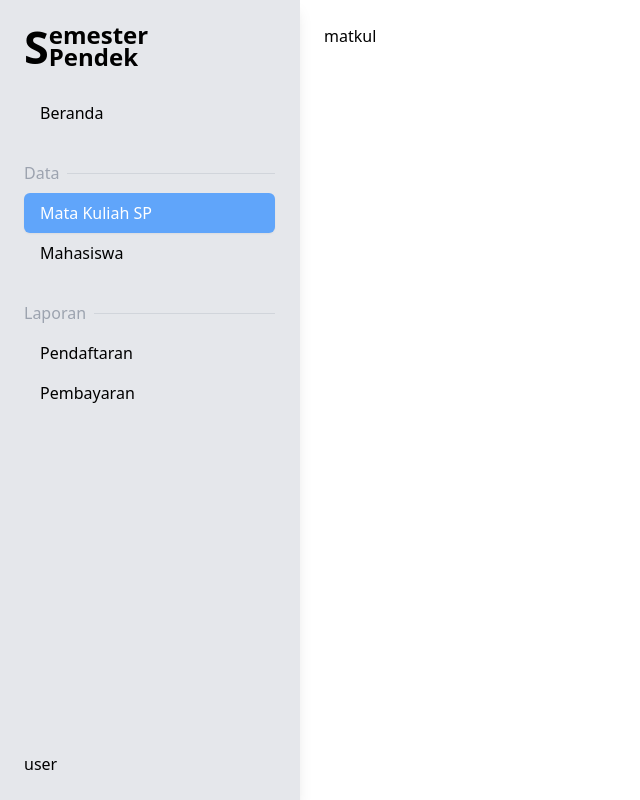
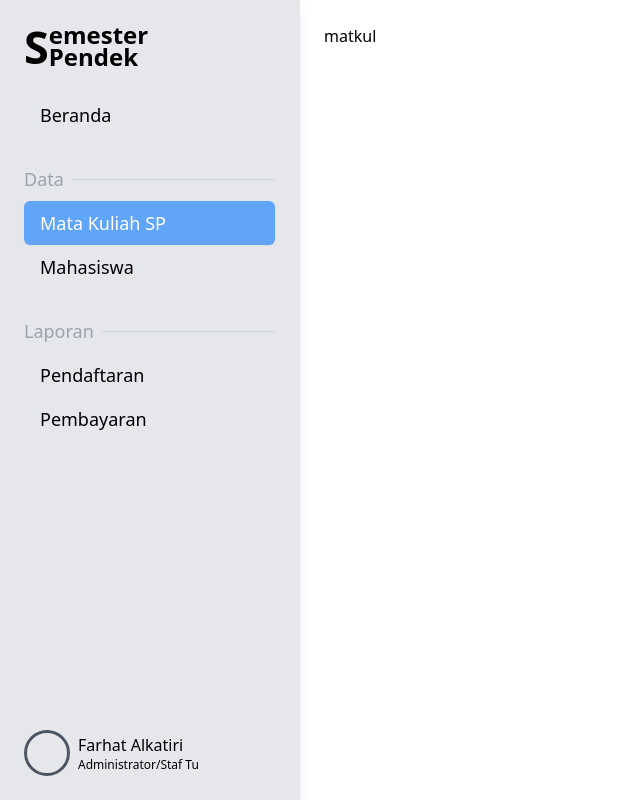
Before and after one commit to bernatzx/FMA-1911095, a PHP site: page /farhat/pages/matkul/index.php in a window 1280 px wide. Shown: the whole page, without its empty margins (0-640 px from the left). Run offline with PHP 8.4, Linux system fonts and the light colour scheme; some libraries are stand-ins or nearby versions.

Commit message:
buat ui admin

```diff
--- a/conf.php
+++ b/conf.php
@@ -21,11 +21,11 @@ $berandaUrl = base('pages/beranda/');
 $berandaAktif = ($halamanAktif === $berandaUrl);
 $menu = [
     "Data" => [
-        ["url" => base('pages/matkul/'), "label" => "Mata Kuliah SP", 'icon' => 'fas fa-info'],
-        ["url" => base('pages/mhs/'), "label" => "Mahasiswa", 'icon' => 'fas fa-gauge'],
+        ["url" => base('pages/matkul/'), "label" => "Mata Kuliah SP", 'icon' => 'fas fa-book'],
+        ["url" => base('pages/mhs/'), "label" => "Mahasiswa", 'icon' => 'fas fa-address-book'],
     ],
     "Laporan" => [
-        ["url" => base('pages/pendaftaran'), "label" => "Pendaftaran", 'icon' => 'fas fa-gauge'],
-        ["url" => base('pages/pembayaran'), "label" => "Pembayaran", 'icon' => 'fas fa-gauge'],
+        ["url" => base('pages/pendaftaran'), "label" => "Pendaftaran", 'icon' => 'fas fa-rectangle-list'],
+        ["url" => base('pages/pembayaran'), "label" => "Pembayaran", 'icon' => 'fas fa-money-bill'],
     ]
 ];
--- a/header.php
+++ b/header.php
@@ -25,7 +25,7 @@ require_once 'conf.php';
                 </div>
             </div>
             <div class="flex flex-col flex-auto mt-6">
-                <div class="flex-auto flex-col font-medium">
+                <div class="flex-auto flex-col font-medium text-lg">
                     <?php
                     ?>
                     <a href="<?= $berandaUrl ?>">
@@ -54,7 +54,22 @@ require_once 'conf.php';
 
                 </div>
                 <div>
-                    user
+                    <a href="#" class="flex gap-2 items-center hover:bg-gray-300 rounded-full pr-2">
+                        <div
+                            class="border-[3px] justify-center text-gray-600 border-gray-600 flex items-center rounded-full">
+                            <div
+                                class="w-10 h-10 flex items-center relative justify-center border-2 border-transparent rounded-full overflow-hidden">
+                                <i class="text-[38px] fas fa-user top-1 absolute"></i>
+                            </div>
+                        </div>
+                        <div class="font-medium flex-auto">
+                            <div class="">Farhat Alkatiri</div>
+                            <div class="text-xs">Administrator/Staf Tu</div>
+                        </div>
+                        <div>
+                            <i class="fas fa-arrow-right"></i>
+                        </div>
+                    </a>
                 </div>
             </div>
         </nav>
```
